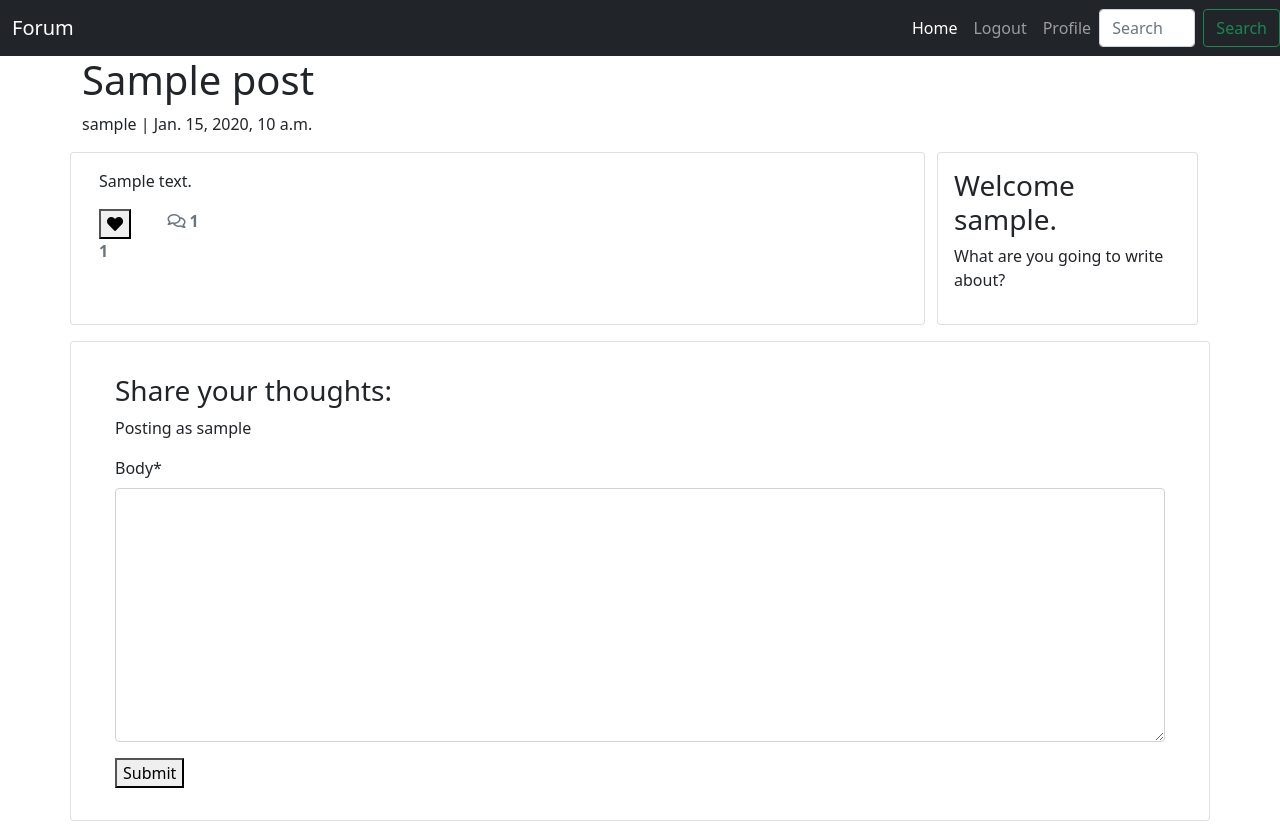
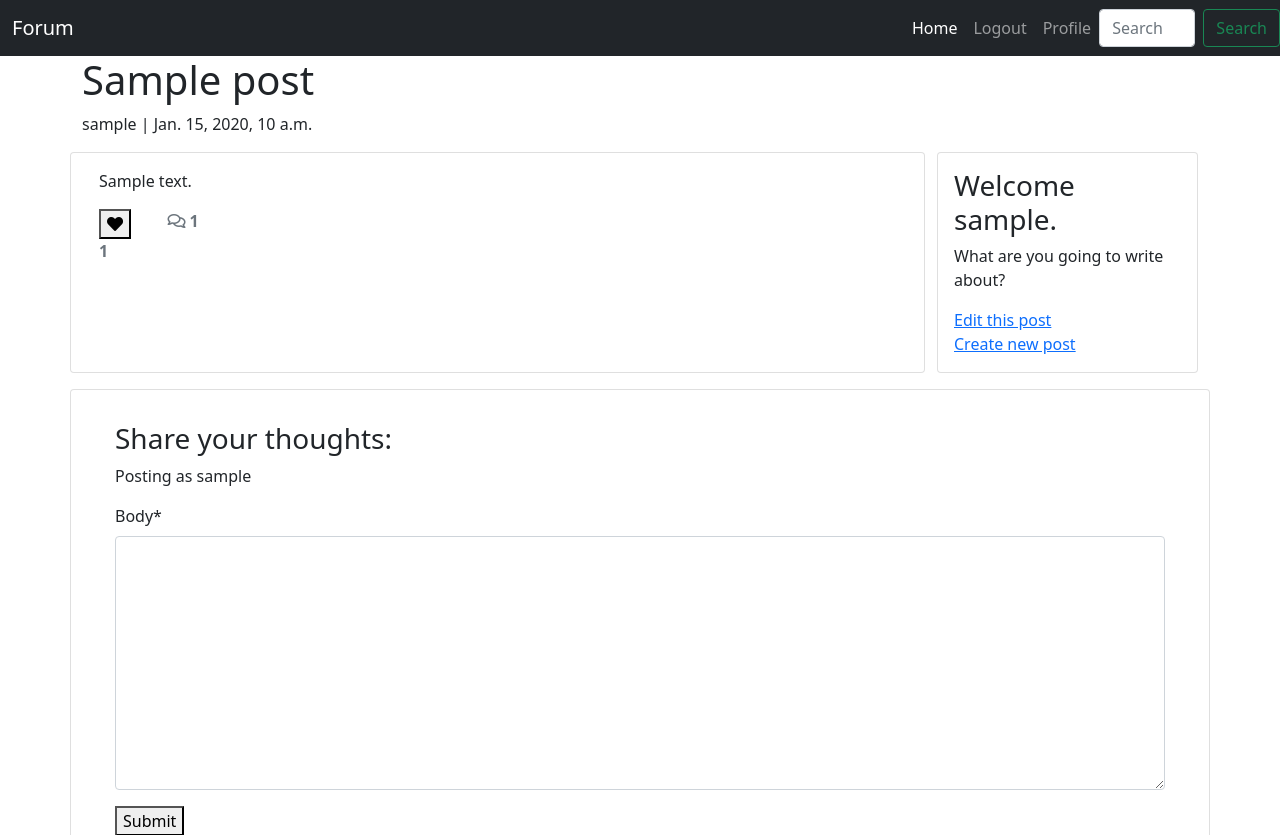
Before and after one commit to Code-Institute-Submissions/sarahjameson-CI-PP4-super_cool_forum_AugResub, a Django app: a page that uses templates/post_detail.html in a window 1280 px wide. Shown: the top 835 px of the page. Run offline with Django 3.2, Linux system fonts and the light colour scheme; a user stored in the database is signed in; tables that the repository leaves empty hold one stand-in row (values such as "Sample post"); some libraries are stand-ins or nearby versions.

Commit message:
Added functionality to update posts if you are logged in as user

```diff
--- a/reddit/models.py
+++ b/reddit/models.py
@@ -25,6 +25,7 @@ class Post(models.Model):
     def number_of_likes(self):
         return self.likes.count()
 
+
 class Comment(models.Model):
    post = models.ForeignKey(Post, on_delete=models.CASCADE, related_name='comments')
    name = models.CharField(max_length=80)
--- a/reddit/urls.py
+++ b/reddit/urls.py
@@ -1,9 +1,10 @@
+from django.urls import path
 from . import views
-from django.urls import path
 
 urlpatterns = [
     path("", views.PostList.as_view(), name="home"),
     path('<slug:slug>/', views.PostDetail.as_view(), name='post_detail'),
     path('like/<slug:slug>', views.PostLike.as_view(), name='post_like'),
     path('create-post', views.PostCreate.as_view(), name='create_post'),
-]
+    path('edit/<slug:slug>', views.UpdatePost.as_view(), name='update_post'),
+    ]
--- a/reddit/views.py
+++ b/reddit/views.py
@@ -91,6 +91,7 @@ class PostCreate(View):
             post = post_form.save(commit=False)
             post_form.instance.email = request.user.email
             post_form.instance.name = request.user.username
+            post.author = request.user
             post_form.instance.slug = slugify(post.title)
             post.save()
             return redirect('home')
@@ -101,3 +102,32 @@ class PostCreate(View):
         {
         "post_form": PostForm()
         })
+
+
+class UpdatePost(View):
+
+    def get(self, request, slug, *args, **kwargs):
+        post = get_object_or_404(Post, slug=slug)
+
+        return render (
+            request,
+            "update_post.html",
+            {
+                "post_form": PostForm(instance=post)
+            },
+        )
+
+    def post(self, request, slug, *args, **kwargs):
+        post = get_object_or_404(Post, slug=slug)
+        post_form = PostForm(data=request.POST, instance=post)
+
+        if post_form.is_valid():
+            post = post_form.save(commit=False)
+            post_form.instance.email = request.user.email
+            post_form.instance.name = request.user.username
+            post.author = request.user
+            post_form.instance.slug = slugify(post.title)
+            post.save()
+            return redirect('home')
+        else:
+            post_form = PostForm(instance=post)
--- a/templates/index.html
+++ b/templates/index.html
@@ -14,6 +14,10 @@
                             <h5 class="card-title"> {{ post.title }}</h5>
                         </a>
                         <h6 class="card-subtitle mb-2 text-muted">Posted by {{ post.author }}</h6>
+                        {% if user.is_authenticated and user == post.author %}
+                        <small><a href="{% url 'update_post' post.slug %}">Edit post</a></small>
+                        {% endif %}
+                        <br><br>
                         <p class="card-text">{{ post.content }}</p>
                         <hr>
                         <p class="card-text text-muted">{{ post.created_on }}</p>
--- a/templates/post_detail.html
+++ b/templates/post_detail.html
@@ -57,6 +57,8 @@
           {% if user.is_authenticated %}
           <h3>Welcome {{ user.username}}.</h3>
           <p>What are you going to write about?</p>
+          <a href="{% url 'update_post' post.slug %}">Edit this post</a><br>
+          <a href="{% url 'create_post' %}">Create new post</a>
           {% endif %}
         </div>
       </div>
```
Also changed, not shown: templates/delete.html (added, +23 -0 lines), templates/update_post.html (added, +22 -0 lines).
